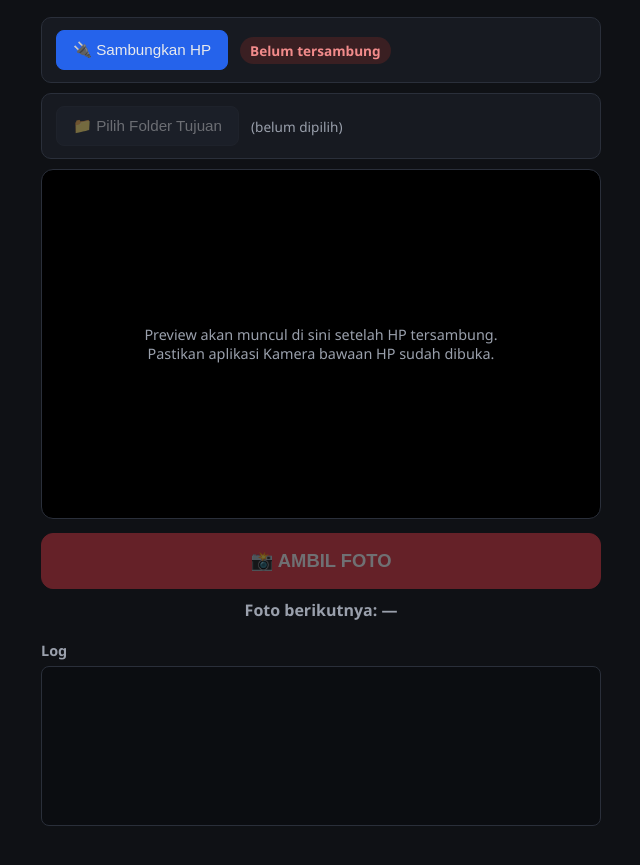
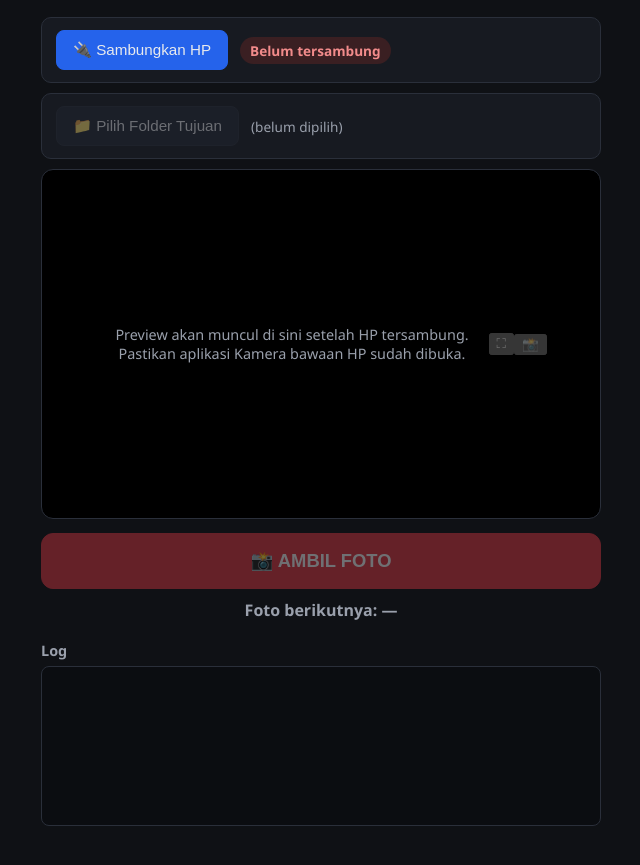
Before and after one commit to bayusetiadji07/tethered-capture, a website built with Vite: page index.html in a window 1280 px wide. Shown: the part 85-950 px from the top of the page, without its empty margins (319-959 px from the left). Built offline with nearby package versions, Linux system fonts and the light colour scheme.

Commit message:
Update index.html

```diff
--- a/index.html
+++ b/index.html
@@ -29,6 +29,8 @@
           Pastikan aplikasi Kamera bawaan HP sudah dibuka.
         </div>
         <div id="focus-hint" class="focus-hint">Tap di preview untuk atur fokus</div>
+        <button id="fullscreen-btn" class="fullscreen-btn" title="Perbesar / Fullscreen" disabled>⛶</button>
+        <button id="floating-shutter-btn" class="floating-shutter-btn" disabled>📸</button>
       </section>
 
       <button id="shutter-btn" class="btn btn-shutter" disabled>📸 AMBIL FOTO</button>
```
